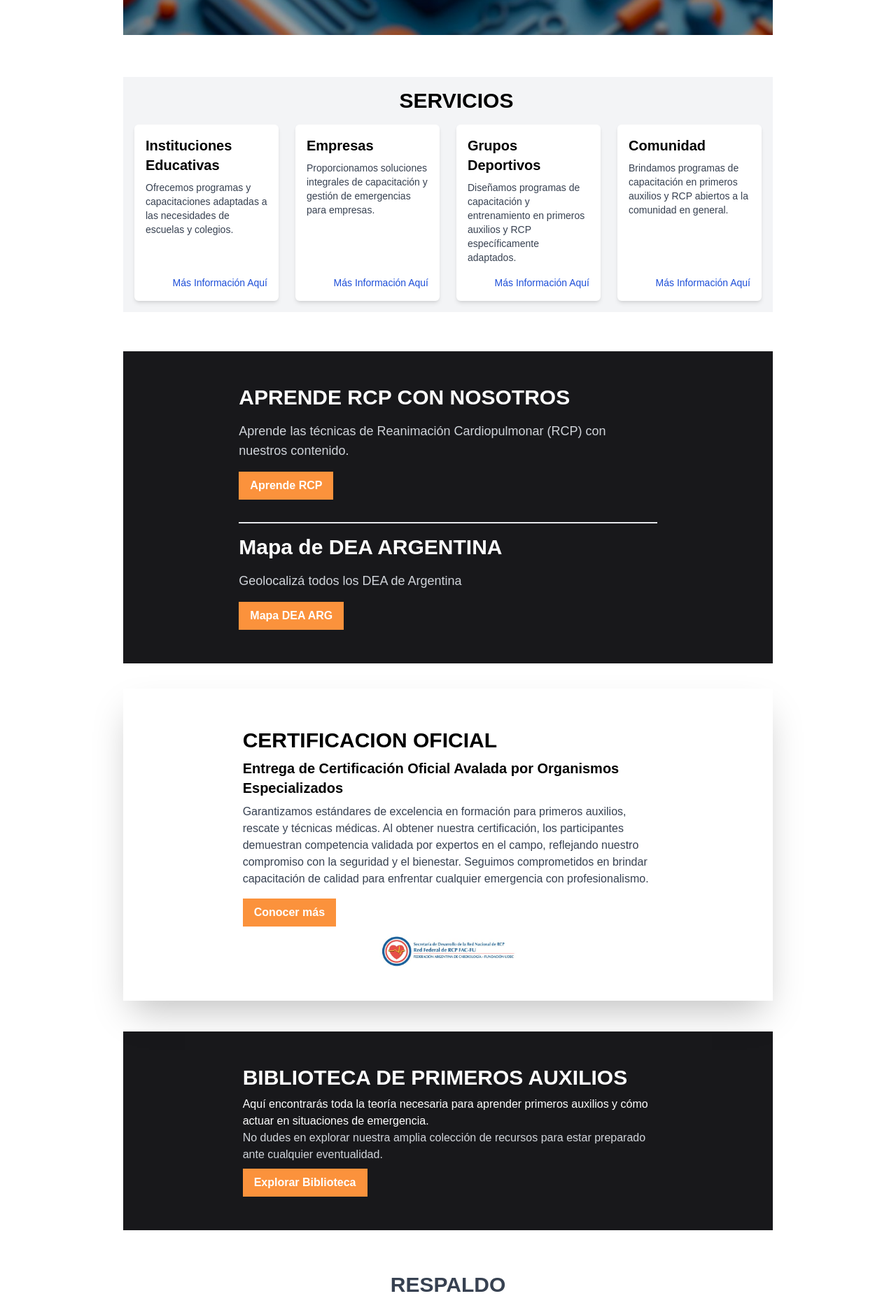
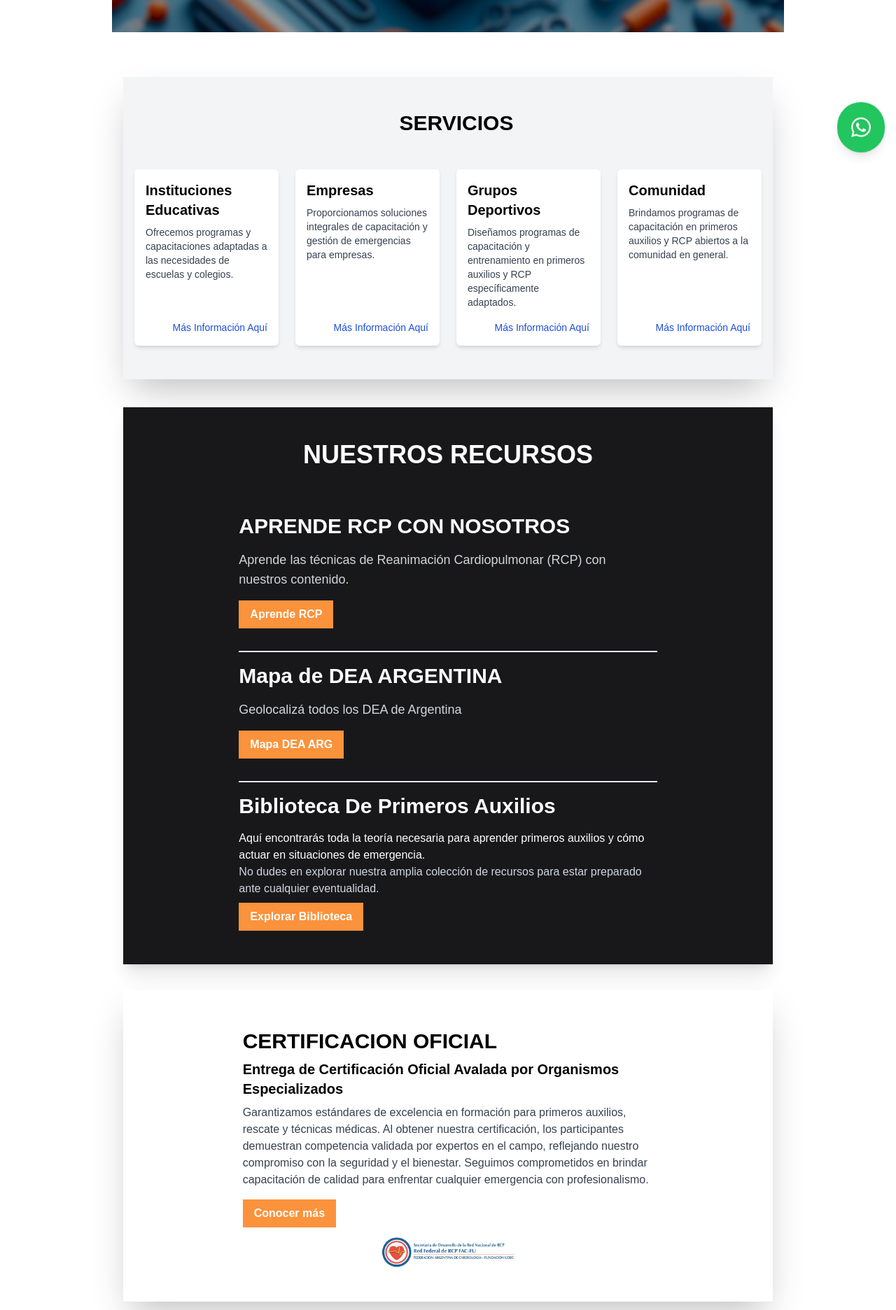
Before and after one commit to julianperuzzi/G-RCP-ARGENTINA, a React (Vite) app: page / in a window 1280 px wide. Shown: the part 550-2422 px from the top of the page at 70% size. Built offline with nearby package versions, Linux system fonts and the light colour scheme.

Commit message:
cambio de idioma, se añade btn de contacto flotante

```diff
--- a/index.html
+++ b/index.html
@@ -1,5 +1,5 @@
 <!doctype html>
-<html lang="en">
+<html lang="es">
   <head>
     <meta charset="UTF-8" />
     <link rel="icon" type="" href="/src/assets/logo white minimal g rcp .pptx.svg" />
--- a/src/App.jsx
+++ b/src/App.jsx
@@ -15,10 +15,11 @@ import Contacto from './pages/Contacto';
 import NotFoundPage from './pages/NotFoundPage'; // Importa la página de error 404 o coming soon
 import Minero from './pages/Minero';
 import MapaDEA from './pages/MapaDEA';
-
+import ContactButton from './components/ContactButton';
 
 import { SpeedInsights } from "@vercel/speed-insights/react"
 import { Analytics } from "@vercel/analytics/react"
+
 
 
 
@@ -29,6 +30,7 @@ function App() {
       <SpeedInsights/>
       <Header />
       <ScrollToTop />
+
       <Routes>
         <Route path="/" element={<About />} />
         <Route path="/Nosotros" element={<Nosotros />} />
@@ -44,6 +46,7 @@ function App() {
         {/* Ruta para manejar cualquier ruta no definida */}
         <Route path="*" element={<NotFoundPage />} />
       </Routes>
+      <ContactButton />
       <Footer />
     </Router>
   );
--- a/src/components/Blog.jsx
+++ b/src/components/Blog.jsx
@@ -3,7 +3,8 @@ import { Link } from 'react-router-dom';
 
 export const Blog = () => {
   return (
-    <aside className="bg-DarkBlue text-white p-5">
+    <aside className="bg-DarkBlue  text-white p-5">
+      <div className=' lg:w-3/4 justify-center items-center mx-auto'>
       <h1 className="text-SoftOrange text-4xl font-bold cursor-default">BLOG</h1>
       <article className="border-b-2 border-white py-7 last:border-none">
         <Link to="/News">
@@ -23,6 +24,8 @@ export const Blog = () => {
         </Link>
         <p className="text-15px">Los primeros auxilios previenen complicaciones graves y salvan vidas antes de la ayuda profesional, esencial en emergencias.</p>
       </article>
+      </div>
     </aside>
+
   );
 };
--- /dev/null
+++ b/src/components/ContactButton.jsx
@@ -0,0 +1,19 @@
+import React from 'react';
+import { FontAwesomeIcon } from '@fortawesome/react-fontawesome';
+import { faWhatsapp } from '@fortawesome/free-brands-svg-icons';
+import 'tailwindcss/tailwind.css';
+
+const ContactButton = () => {
+  return (
+    <a
+      href="https://wa.me/+54 9 2645 66-7981" // Reemplaza con tu número de WhatsApp
+      target="_blank"
+      rel="noopener noreferrer"
+      className="fixed bottom-4 right-4 bg-green-500 text-white p-5 rounded-full shadow-lg flex items-center justify-center animate-bounce hover:bg-blue-600 transition duration-300 ease-in-out z-20"
+    >
+      <FontAwesomeIcon icon={faWhatsapp} size="2x" />
+    </a>
+  );
+};
+
+export default ContactButton;
--- a/src/components/ListonInfinito.jsx
+++ b/src/components/ListonInfinito.jsx
@@ -14,7 +14,7 @@ import Imagen11 from "../assets/liston clientes/11.png";
 
 const ListonInfinito = () => {
   return (
-    <aside className=" md:mx-auto mt-4 z-10">
+    <aside className=" md:mx-auto mt-4 ">
       <h2 className=" text-3xl  text-gray-700 font-bold mx-4 text-center">RESPALDO</h2>
     <div className="md:mb-4 mt-3">
       <Marquee direction="right">
--- a/src/components/Servicios.jsx
+++ b/src/components/Servicios.jsx
@@ -3,14 +3,12 @@ import { Link } from 'react-router-dom'; // Importa Link desde react-router-dom
 
 export const Servicios = () => {
   return (
-    <section className="my-4 lg:w-max bg-gray-100 mx-auto">
-      <h2 className="text-3xl text-center pt-4 pl-6 font-bold">SERVICIOS</h2>
+    <section className=" lg:w-max bg-gray-100 mx-auto py-8">
+      <h2 className="text-3xl text-center pt-4 pl-6 font-bold py-8">SERVICIOS</h2>
       <div className="grid grid-cols-2 gap-6 lg:grid-cols-4 p-2 py-4 md:px-4">
+
         <Link to="/Servicios" className="flex-shrink-0">
           <article className="bg-white shadow-md rounded-md flex flex-col justify-between p-4 hover:shadow-lg transition duration-300 ease-in-out transform hover:scale-105 h-full">
-
-
-
             <div className="">
               <h2 className="font-bold text-xl mb-2 hover:text-SoftOrange cursor-pointer">Instituciones Educativas</h2>
               <p className="text-gray-700 text-sm">Ofrecemos programas y capacitaciones adaptadas a las necesidades de escuelas y colegios.</p>
--- a/src/components/Teoria.jsx
+++ /dev/null
@@ -1,18 +0,0 @@
-import React from 'react';
-import imgLibreria from '../assets/1055107_bookshelf_books_library_icon.svg';
-import { Link } from 'react-router-dom';
-
-export const Teoria = () => {
-  return (
-    <section className="flex justify-center items-center bg-zinc-900">
-      <div className="sm:flex lg:w-2/3 justify-right items-center my-8 ">
-        <div className="p-4">
-          <h2 className="text-3xl font-bold text-white mb-2">BIBLIOTECA DE PRIMEROS AUXILIOS</h2>
-          <p className="text-white">Aquí encontrarás toda la teoría necesaria para aprender primeros auxilios y cómo actuar en situaciones de emergencia.</p>
-          <p className="text-gray-300">No dudes en explorar nuestra amplia colección de recursos para estar preparado ante cualquier eventualidad.</p>
-          <Link to="/Biblioteca" className="mt-2 inline-block bg-orange-400 hover:bg-black text-white font-bold py-2 px-4">Explorar Biblioteca</Link>
-        </div>
-      </div>
-    </section>
-  );
-};
--- a/src/pages/About.jsx
+++ b/src/pages/About.jsx
@@ -3,24 +3,28 @@ import { MainArticle } from "../components/MainArticle";
 import { Blog } from "../components/Blog";
 import { Servicios } from "../components/Servicios";
 import { Certificacion } from "../components/Certificacion";
-import { Teoria } from "../components/Teoria";
 import ListonInfinito from "../components/ListonInfinito";
 import { Link } from 'react-router-dom';
 
 export const About = () => {
   return (
     <aside className='animate-fade-in mx-auto xl:w-3/4 '>
-      <div id="main-article" className={`px-4 pt-1`}>
+      <div id="main-article" className={``}>
         <MainArticle />
       </div>
 
 
 
-      <div id="servicios" className={`xl:flex xl:gap-8 px-4 pt-1 my-10 `}>
+      <div id="servicios" className={`xl:flex shadow-2xl mt-16 mx-4`}>
         <Servicios />
       </div>
 
-      <section id="aprende-rcp" className="px-4 py-4 mx-4 mt-10 bg-zinc-900 text-white">
+      <section id="aprende-rcp" className="px-4 py-4 mx-4 mt-10 bg-zinc-900 text-white  shadow-xl ">
+
+        <div className='lg:w-2/3 mx-auto lg:my-8 my-4'>
+        <h2 className="text-4xl text-center font-bold mb-16">NUESTROS RECURSOS</h2>
+        </div>
+
         <div className='lg:w-2/3 mx-auto lg:my-8 my-4'>
         <h2 className="text-3xl font-bold mb-4">APRENDE RCP CON NOSOTROS</h2>
         <p className="text-lg mb-4 text-gray-300">Aprende las técnicas de Reanimación Cardiopulmonar (RCP) con nuestros contenido.</p>
@@ -37,21 +41,27 @@ export const About = () => {
         </Link>
         </div>
 
+        <div className='lg:w-2/3 mx-auto lg:my-8 my-4 border-t-2 pt-4'>
+          <h2 className="text-3xl font-bold  mb-4">Biblioteca De Primeros Auxilios</h2>
+          <p className="text-white">Aquí encontrarás toda la teoría necesaria para aprender primeros auxilios y cómo actuar en situaciones de emergencia.</p>
+          <p className="text-gray-300">No dudes en explorar nuestra amplia colección de recursos para estar preparado ante cualquier eventualidad.</p>
+          <Link to="/Biblioteca" className="mt-2 inline-block bg-orange-400 hover:bg-black text-white font-bold py-2 px-4">Explorar Biblioteca</Link>
+          </div>
+
+
       </section>
 
       <div id="certificacion" className={`xl:flex xl:gap-8 px-4 pt-1 my-8`}>
         <Certificacion />
       </div>
 
-      <div id="teoria" className={` px-4 pt-1 my-10`}>
-        <Teoria />
-      </div>
+
 
       <div id="teoria" className={` px-4 pt-1 my-10`}>
         <ListonInfinito />
       </div>
 
-      <div id="main-article" className={`px-4 pt-1 `}>
+      <div id="main-article" className={`shadow-2xl my-8`}>
       <Blog />
       </div>
 
```
